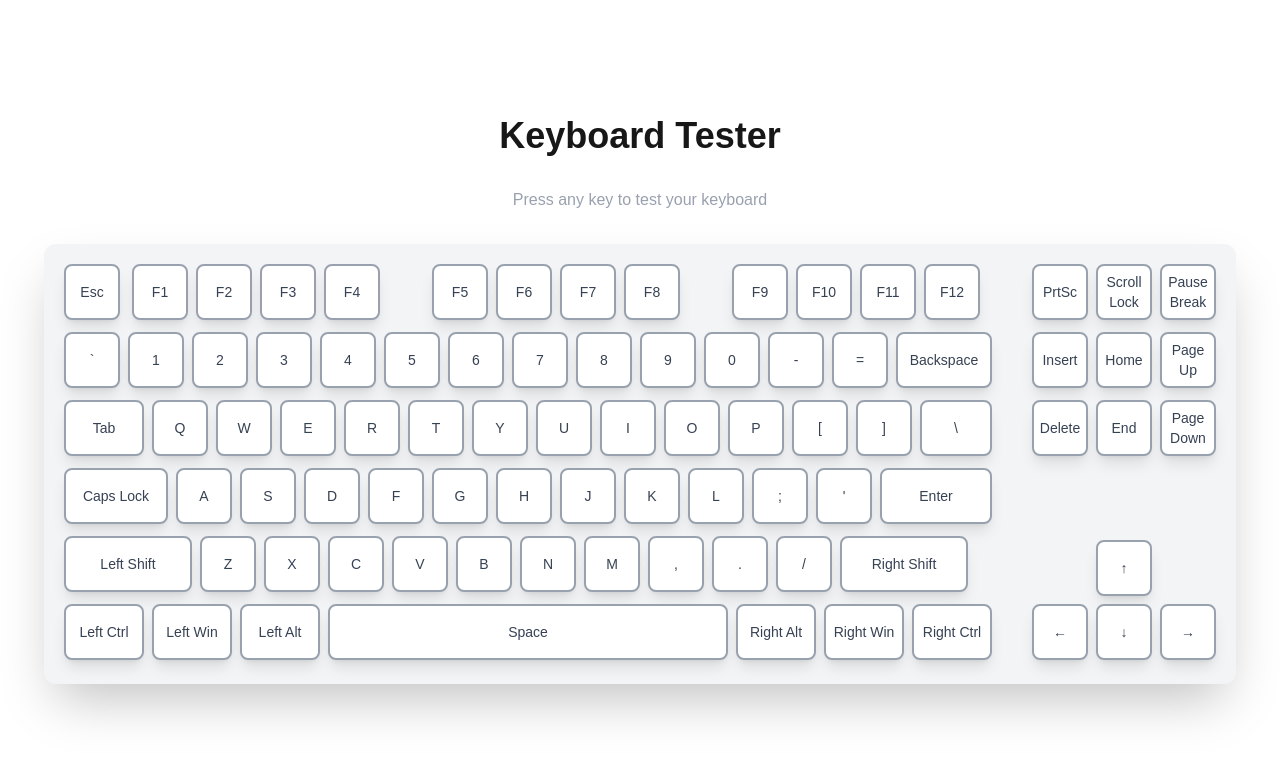
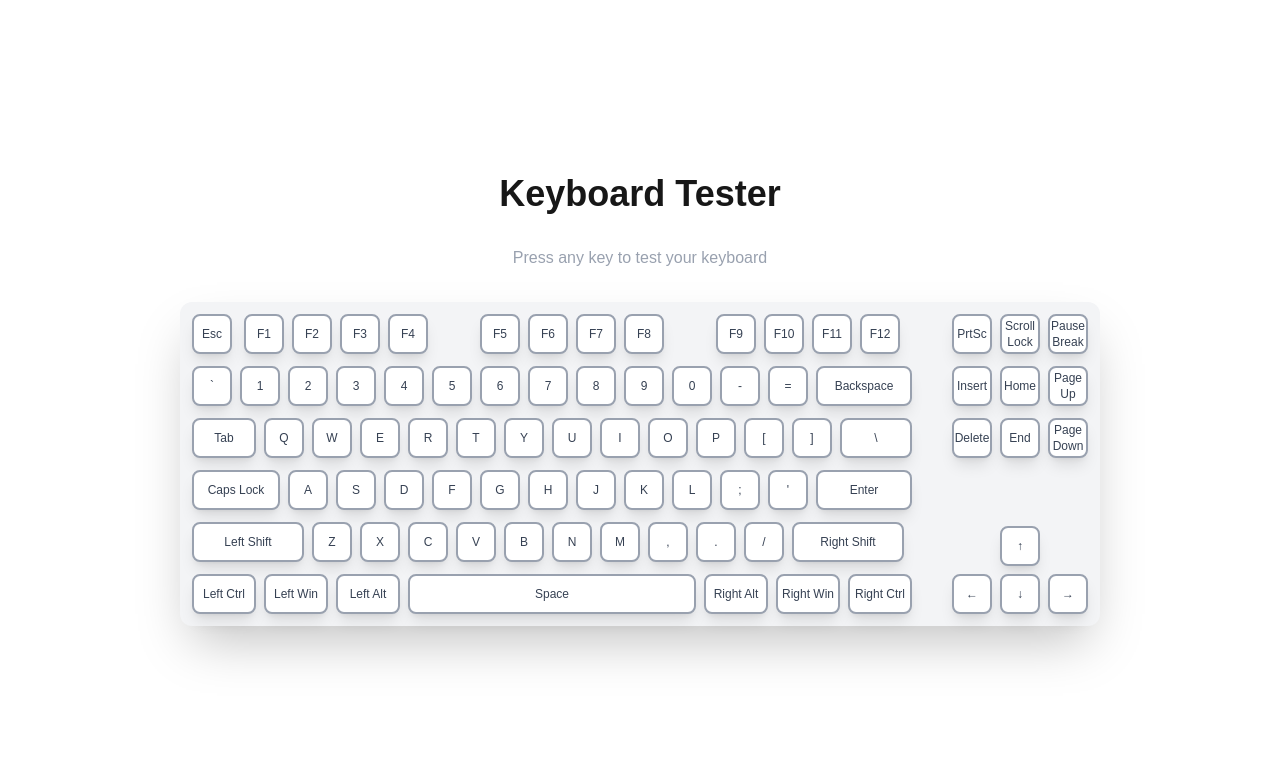
Before and after one commit to AprilFoolsDay0401/keyboard_tester, a Next.js app: page / in a window 1280 px wide. Shown: the top 758 px of the page. Built offline with nearby package versions, Linux system fonts and the light colour scheme.

Commit message:
Fix insert key

```diff
--- a/src/components/Key.tsx
+++ b/src/components/Key.tsx
@@ -18,12 +18,12 @@ const Key: React.FC<KeyProps> = ({
   isSpecialKey = false,
 }) => {
   const getKeySize = (label: string) => {
-    if (label === "Space") return "w-[25rem]";
+    if (label === "Space") return "w-[18rem]";
     if (label === "Backspace") return "w-24";
-    if (label === "Enter") return "w-28";
-    if (label === "Left Shift" || label === "Right Shift") return "w-[8rem]";
-    if (label === "Tab") return "w-20";
-    if (label === "Caps Lock") return "w-26";
+    if (label === "Enter") return "w-24";
+    if (label === "Left Shift" || label === "Right Shift") return "w-[7rem]";
+    if (label === "Tab") return "w-16";
+    if (label === "Caps Lock") return "w-22";
     if (label === "\\") return "w-18";
     if (
       label === "Left Ctrl" ||
@@ -33,12 +33,12 @@ const Key: React.FC<KeyProps> = ({
       label === "Left Win" ||
       label === "Right Win"
     )
-      return "w-20";
-    return "w-14";
+      return "w-16";
+    return "w-10";
   };
 
   const getKeyHeight = (label: string) => {
-    return "h-14";
+    return "h-10";
   };
 
   return (
@@ -49,14 +49,14 @@ const Key: React.FC<KeyProps> = ({
         border-2 border-gray-400
         ${
           isPressed
-            ? "bg-blue-500 text-white"
+            ? "bg-green-600 text-white"
             : wasPressed
-            ? "bg-sky-400 text-white"
+            ? "bg-green-400 text-white"
             : "bg-white text-gray-700"
         }
         ${className}
         transition-colors duration-100
-        text-sm font-medium
+        text-xs font-medium
         shadow-lg text-center
         hover:shadow-2xl
       `}
--- a/src/components/Keyboard.tsx
+++ b/src/components/Keyboard.tsx
@@ -26,6 +26,8 @@ const Keyboard: React.FC = () => {
       CapsLock: "Caps Lock",
       ShiftLeft: "Left Shift",
       ShiftRight: "Right Shift",
+      Insert: "Insert",
+      Help: "Insert",
       a: "A",
       b: "B",
       c: "C",
@@ -228,7 +230,7 @@ const Keyboard: React.FC = () => {
   const specialKeys2 = ["Delete", "End", "Page Down"];
 
   return (
-    <div className="flex flex-col items-start p-4 bg-gray-100 rounded-xl shadow-2xl">
+    <div className="flex flex-col items-start p-2 bg-gray-100 rounded-xl shadow-2xl">
       {/* Function Keys */}
       <div className="flex w-full mb-1 gap-1">
         <div>
@@ -333,7 +335,7 @@ const Keyboard: React.FC = () => {
             ))}
           </div>
 
-          <div className="flex mb-1">
+          <div className="flex">
             {fifthRow.map((key) => (
               <Key
                 key={key}
@@ -346,7 +348,7 @@ const Keyboard: React.FC = () => {
         </div>
 
         {/* Special Keys and Arrow Keys */}
-        <div className="flex flex-col gap-2">
+        <div className="flex flex-col">
           <div className="flex flex-col">
             <div className="flex mb-1">
               {specialKeys1.map((key) => (
@@ -371,7 +373,7 @@ const Keyboard: React.FC = () => {
           </div>
 
           {/* Arrow Keys */}
-          <div className="flex flex-col items-center mt-17">
+          <div className="flex flex-col items-center mt-15">
             <Key
               key="↑"
               label="↑"
```
